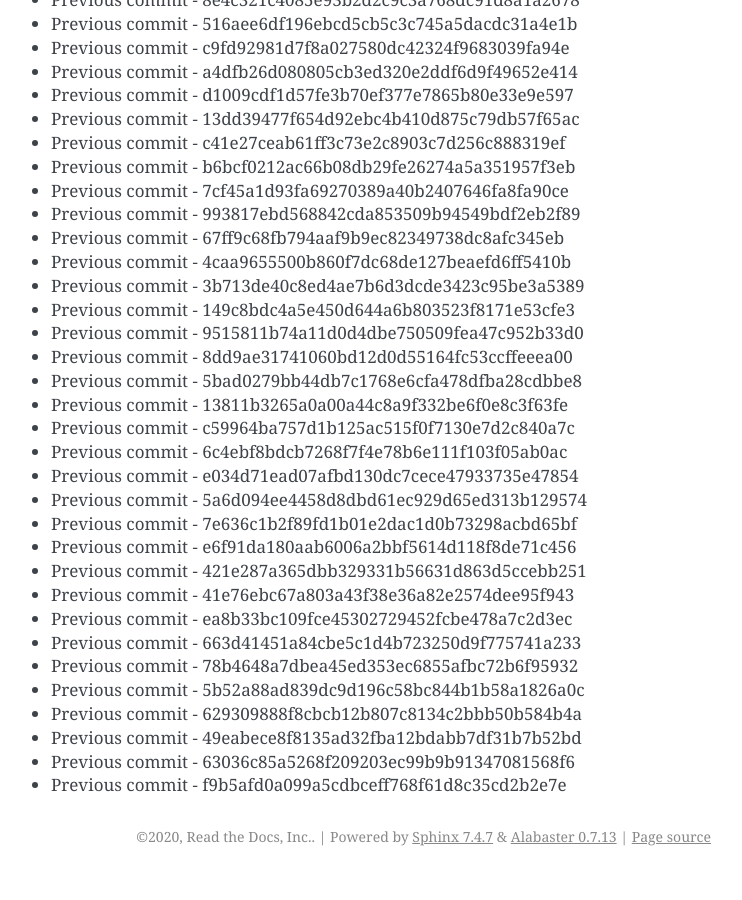
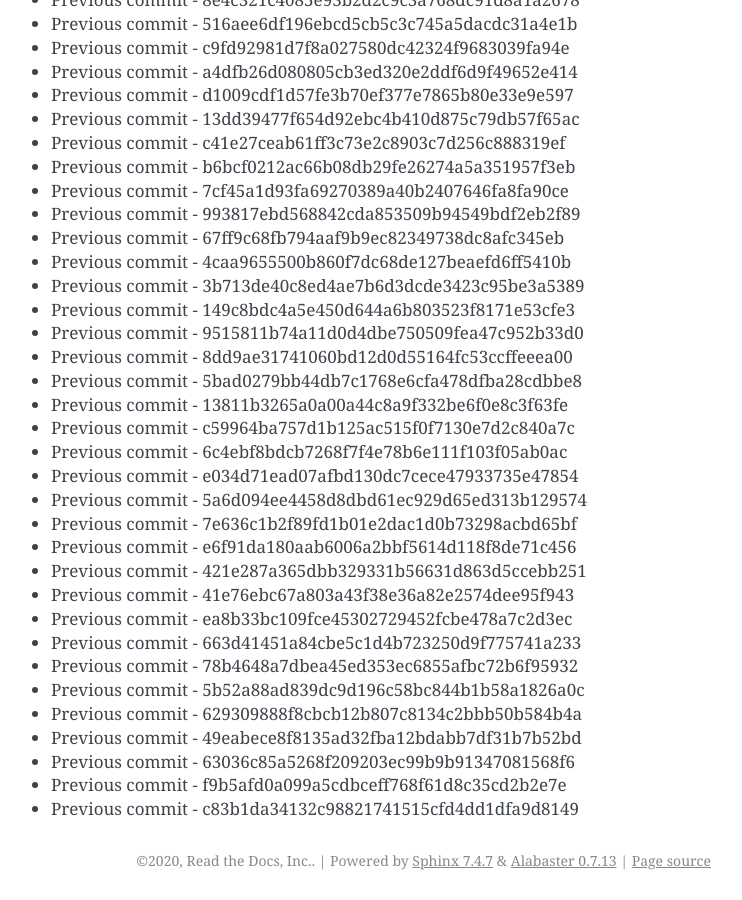
Before and after one commit to readthedocs/rtd-git-stresstest, a Sphinx documentation site: the page built from docs/updates.rst, in a window 1280 px wide and 900 px high, scrolled down 43228 px. Shown: the whole window, without its empty margins (399-1141 px from the left). Built offline with Sphinx 7.4.7, drawn with Linux system fonts in a browser that asks for light colours; before the commit the page ends 44104 px from its top, so only the background shows below that.

Commit message:
Generating commit from previous: c83b1da34132c98821741515cfd4dd1dfa9d8149

```diff
--- a/docs/updates.rst
+++ b/docs/updates.rst
@@ -1848,3 +1848,4 @@ It can be tested for any performance characteristics.
 * Previous commit - 49eabece8f8135ad32fba12bdabb7df31b7b52bd
 * Previous commit - 63036c85a5268f209203ec99b9b91347081568f6
 * Previous commit - f9b5afd0a099a5cdbceff768f61d8c35cd2b2e7e
+* Previous commit - c83b1da34132c98821741515cfd4dd1dfa9d8149
```
